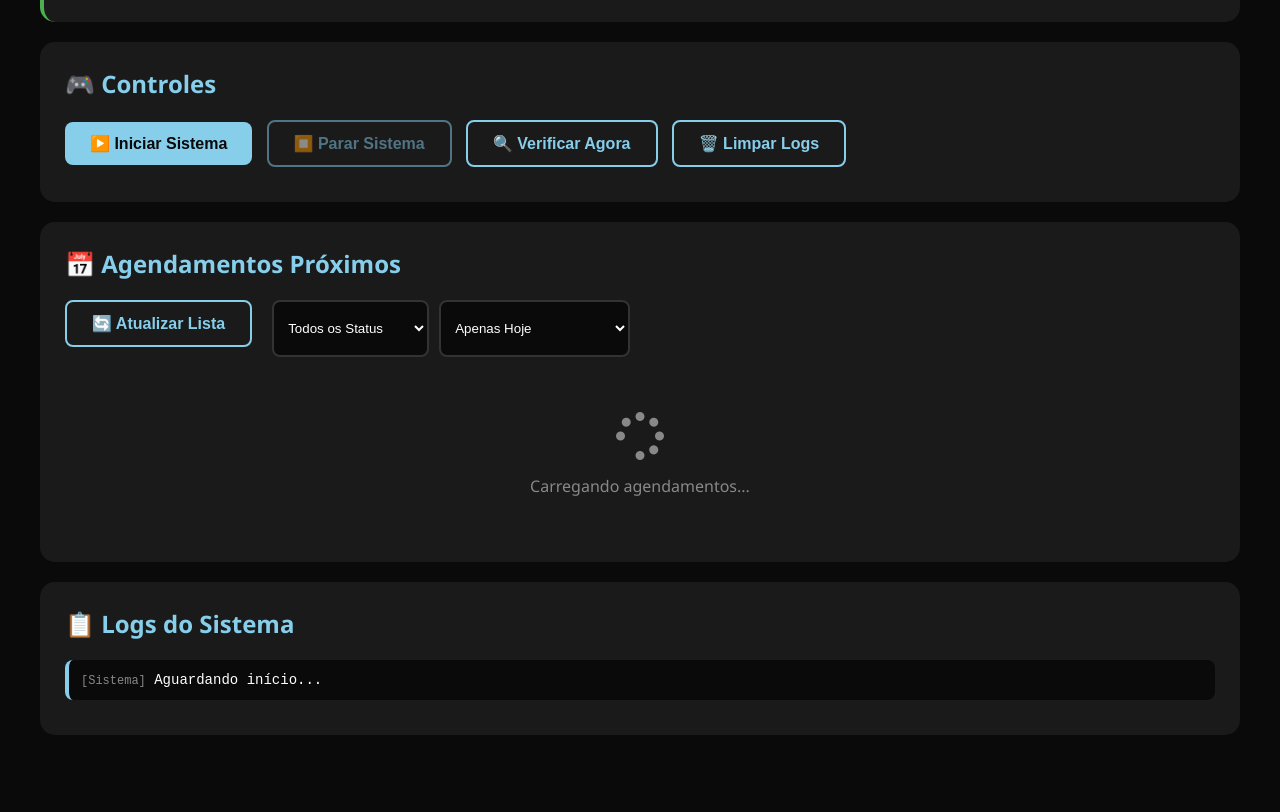
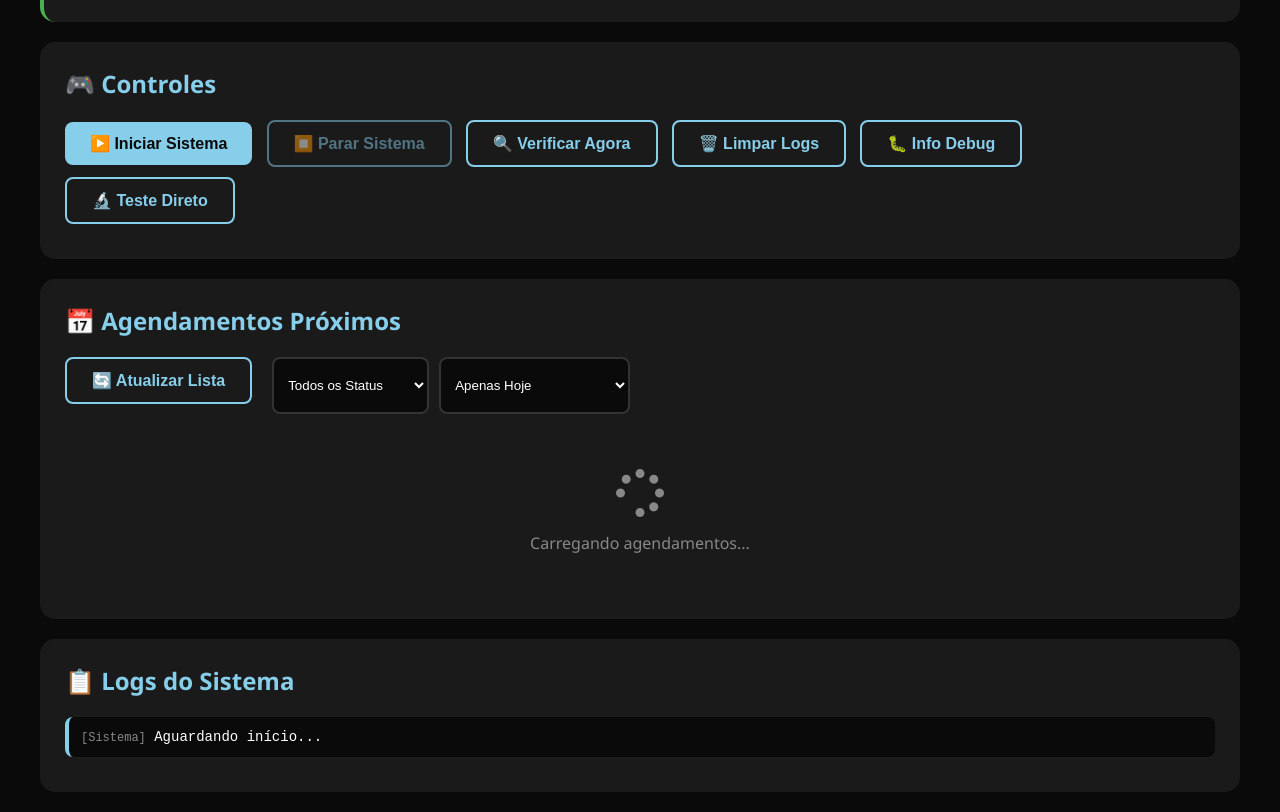
Before and after one commit to Igordesign18/barbershop, a plain HTML site: page lembrete.html in a window 1280 px wide. Shown: the part 927-1739 px from the top of the page. Before the commit the page ends 1682 px from the top, so only its background shows below. Drawn offline with nearby package versions, Linux system fonts and the light colour scheme.

Commit message:
Update lembrete.html

```diff
--- a/lembrete.html
+++ b/lembrete.html
@@ -372,6 +372,12 @@
             <button class="btn btn-secondary" onclick="clearLogs()">
                 🗑️ Limpar Logs
             </button>
+            <button class="btn btn-secondary" onclick="addDebugInfo()">
+                🐛 Info Debug
+            </button>
+            <button class="btn btn-secondary" onclick="testDirectQuery()">
+                🔬 Teste Direto
+            </button>
         </div>
 
         <div class="config-section">
@@ -415,9 +421,18 @@
         const SUPABASE_KEY = 'eyJhbGciOiJIUzI1NiIsInR5cCI6IkpXVCJ9.eyJpc3MiOiJzdXBhYmFzZSIsInJlZiI6InN5cmxtanJiZWNpZGJwdm9maXFhIiwicm9sZSI6ImFub24iLCJpYXQiOjE3NjAyMzE0NDQsImV4cCI6MjA3NTgwNzQ0NH0.80whwN7m1YbwuZ8WLzek-ctWd9KNn97EwUQRzOMAnak';
         const supabase = window.supabase.createClient(SUPABASE_URL, SUPABASE_KEY);
 
+        // Adicionar botão de debug
+        function addDebugInfo() {
+            addLog(`🔧 DEBUG INFO:`, 'warning');
+            addLog(`   Supabase URL: ${SUPABASE_URL}`);
+            addLog(`   Data atual: ${new Date().toISOString()}`);
+            addLog(`   Timezone: ${Intl.DateTimeFormat().resolvedOptions().timeZone}`);
+        }
+
         let systemRunning = false;
         let checkIntervalId = null;
         let sentRemindersToday = new Set();
+        let realtimeChannel = null; // Canal para realtime
         let config = {
             webhookUrl: 'https://n8n-n8n.rthuab.easypanel.host/webhook/lembrete',
             reminderTime: 60, // minutos
@@ -724,6 +739,78 @@
         function clearLogs() {
             const logContainer = document.getElementById('logEntries');
             logContainer.innerHTML = '<div class="log-entry"><span class="timestamp">[Sistema]</span> Logs limpos</div>';
+        }
+
+        async function testDirectQuery() {
+            addLog('🔬 TESTE DIRETO - Buscando TODOS os agendamentos...', 'warning');
+
+            try {
+                // Busca simples sem filtros
+                const { data: allBookings, error } = await supabase
+                    .from('bookings')
+                    .select('id, booking_date, booking_time, status, user_id, service_id')
+                    .order('booking_date', { ascending: true });
+
+                if (error) {
+                    addLog(`❌ Erro na query: ${error.message}`, 'error');
+                    addLog(`   Código: ${error.code}`, 'error');
+                    addLog(`   Detalhes: ${JSON.stringify(error.details)}`, 'error');
+                    return;
+                }
+
+                addLog(`✅ TOTAL no banco: ${allBookings?.length || 0} agendamentos`);
+
+                if (!allBookings || allBookings.length === 0) {
+                    addLog('⚠️ Nenhum agendamento encontrado no banco!', 'warning');
+                    return;
+                }
+
+                // Agrupar por status
+                const byStatus = {};
+                allBookings.forEach(b => {
+                    byStatus[b.status] = (byStatus[b.status] || 0) + 1;
+                });
+
+                addLog('📊 Por STATUS:');
+                Object.keys(byStatus).forEach(status => {
+                    addLog(`   - ${status}: ${byStatus[status]}`);
+                });
+
+                // Agrupar por data
+                const byDate = {};
+                allBookings.forEach(b => {
+                    byDate[b.booking_date] = (byDate[b.booking_date] || 0) + 1;
+                });
+
+                addLog('📅 Por DATA:');
+                Object.keys(byDate).sort().forEach(date => {
+                    addLog(`   - ${date}: ${byDate[date]} agendamento(s)`);
+                });
+
+                // Listar os 5 primeiros
+                addLog('📋 Primeiros 5 registros:');
+                allBookings.slice(0, 5).forEach((b, i) => {
+                    addLog(`   ${i+1}. Data: ${b.booking_date} ${b.booking_time} | Status: ${b.status} | ID: ${b.id.substring(0,8)}...`);
+                });
+
+                const today = new Date().toISOString().split('T')[0];
+                const todayBookings = allBookings.filter(b => b.booking_date === today);
+                addLog(`\n🎯 HOJE (${today}): ${todayBookings.length} agendamento(s)`);
+
+                todayBookings.forEach((b, i) => {
+                    addLog(`   ${i+1}. ${b.booking_time} - Status: ${b.status}`);
+                });
+
+                const confirmedBookings = allBookings.filter(b => b.status === 'confirmed');
+                addLog(`\n✅ CONFIRMADOS: ${confirmedBookings.length} agendamento(s)`);
+
+                const futureBookings = allBookings.filter(b => b.booking_date >= today);
+                addLog(`\n📅 FUTUROS (>= ${today}): ${futureBookings.length} agendamento(s)`);
+
+            } catch (error) {
+                addLog(`❌ ERRO: ${error.message}`, 'error');
+                console.error('Erro completo:', error);
+            }
         }
 
         async function refreshBookings() {
```
